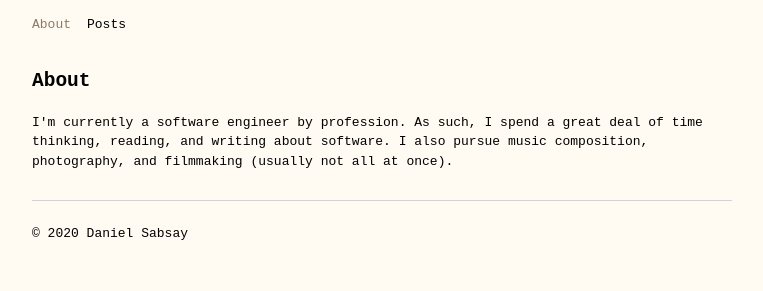
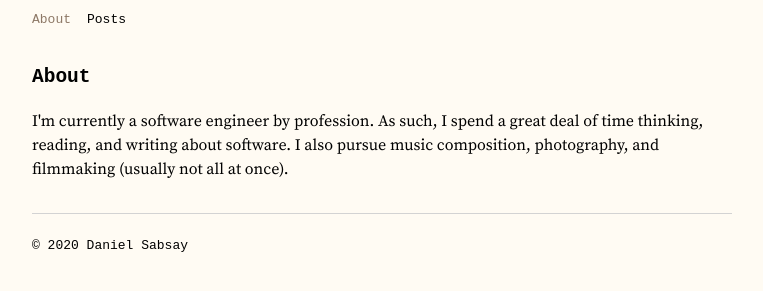
Before and after one commit to dsabsay/blog, a plain HTML site: page pages/about.html in a window 1280 px wide. Shown: the part 67-358 px from the top of the page, without its empty margins (258-1021 px from the left). Drawn offline with Linux system fonts and the light colour scheme.

Commit message:
Update documentation

```diff
--- a/pages/about.html
+++ b/pages/about.html
@@ -28,9 +28,11 @@
     </header>
     <div class="content">
 <h2>About</h2>
-<p>I'm currently a software engineer by profession. As such, I spend a great deal
+<div class='page-content'>
+  <p>I'm currently a software engineer by profession. As such, I spend a great deal
 of time thinking, reading, and writing about software. I also pursue music
 composition, photography, and filmmaking (usually not all at once).</p>
+</div>
     </div>
     <hr class="footer-hr"/>
     <footer>
--- a/theme/css/main.css
+++ b/theme/css/main.css
@@ -83,6 +83,10 @@ header nav li.active a {
 
 header nav a:hover {
   color: gray;
+}
+
+header h1 {
+  margin-bottom: 0;
 }
 
 hr {
@@ -182,6 +186,10 @@ h4.article-link {
   margin-bottom: 0;
 }
 
+div.page-content {
+  font-family: 'Source Serif Pro', serif;
+}
+
 img {
   display: block;
   margin: auto;
```
Also changed, not shown: 1 other file.
